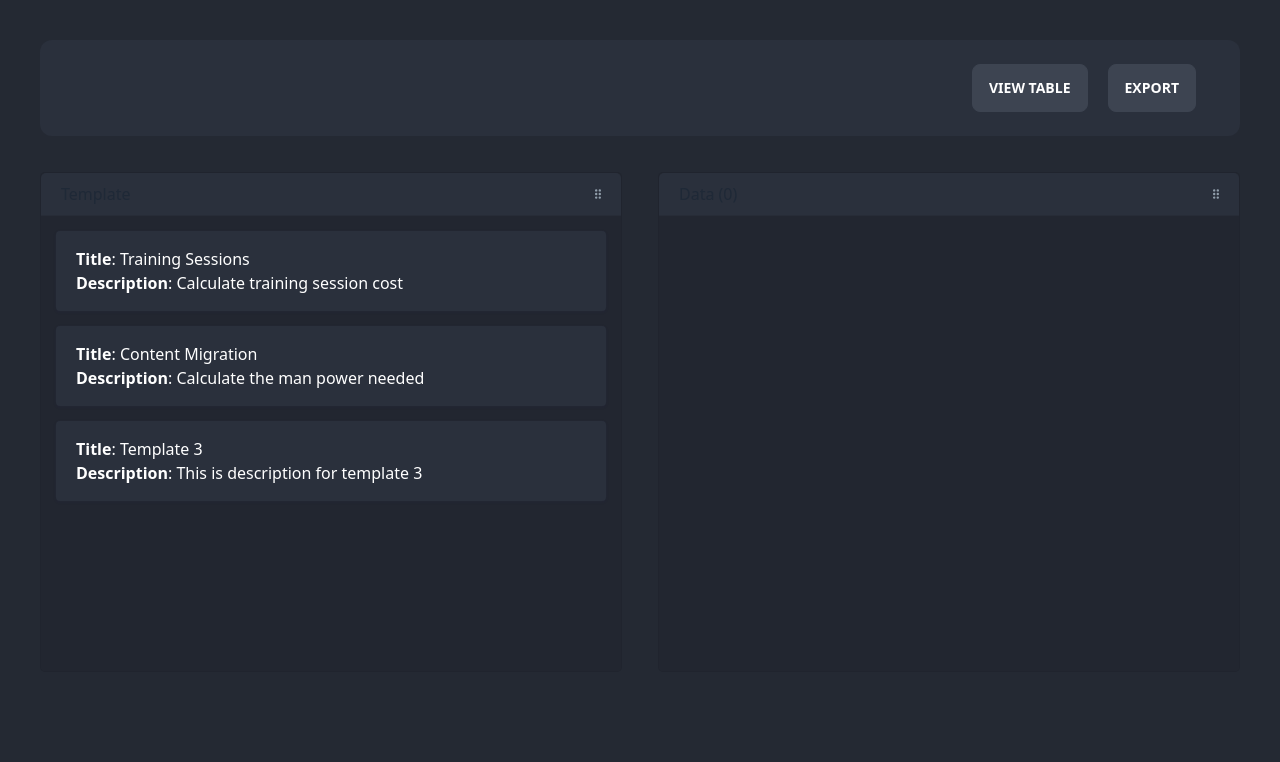
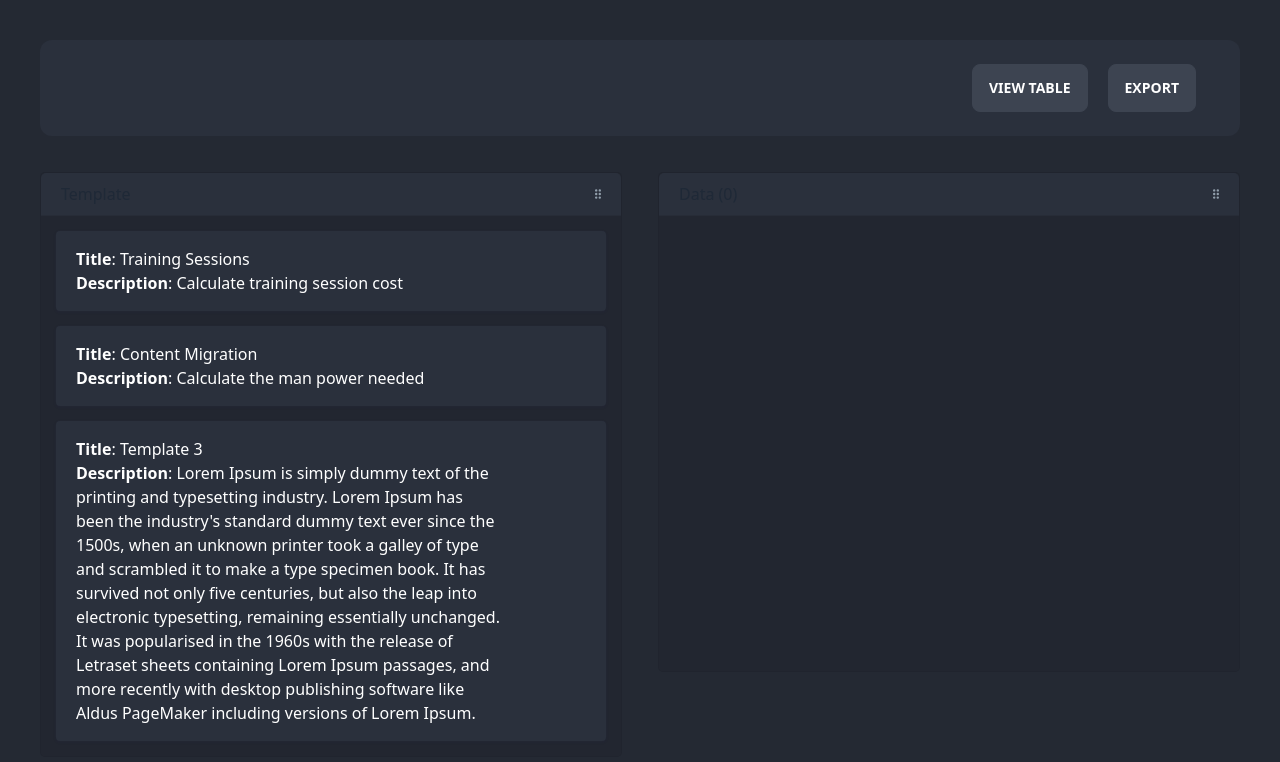
Before and after one commit to NeoYuHong/DndCard, a Next.js app: page / in a window 1280 px wide. Shown: the top 762 px of the page. Built offline with nearby package versions, Linux system fonts and the light colour scheme.

Commit message:
added word wrap for description on card

```diff
--- a/src/styles/Item.module.css
+++ b/src/styles/Item.module.css
@@ -62,9 +62,13 @@
     transition: box-shadow 200ms cubic-bezier(0.18, 0.67, 0.6, 1.22);
 }
 .Item div p {
+    /*
     text-overflow: ellipsis;
     overflow: hidden;
     white-space: nowrap;
+    */
+    word-break: normal;
+    white-space: normal;
 }
 .Item:focus-visible {
     box-shadow: 0 0px 4px 1px #4c9ffe,
--- a/src/templates/card.json
+++ b/src/templates/card.json
@@ -24,7 +24,7 @@
     {
         "name": "Template 3",
         "title": "Template 3",
-        "description": "This is description for template 3",
+        "description": "Lorem Ipsum is simply dummy text of the printing and typesetting industry. Lorem Ipsum has been the industry's standard dummy text ever since the 1500s, when an unknown printer took a galley of type and scrambled it to make a type specimen book. It has survived not only five centuries, but also the leap into electronic typesetting, remaining essentially unchanged. It was popularised in the 1960s with the release of Letraset sheets containing Lorem Ipsum passages, and more recently with desktop publishing software like Aldus PageMaker including versions of Lorem Ipsum.",
         "preUnit": "$",
         "postUnit": "$",
         "value": "0",
```
